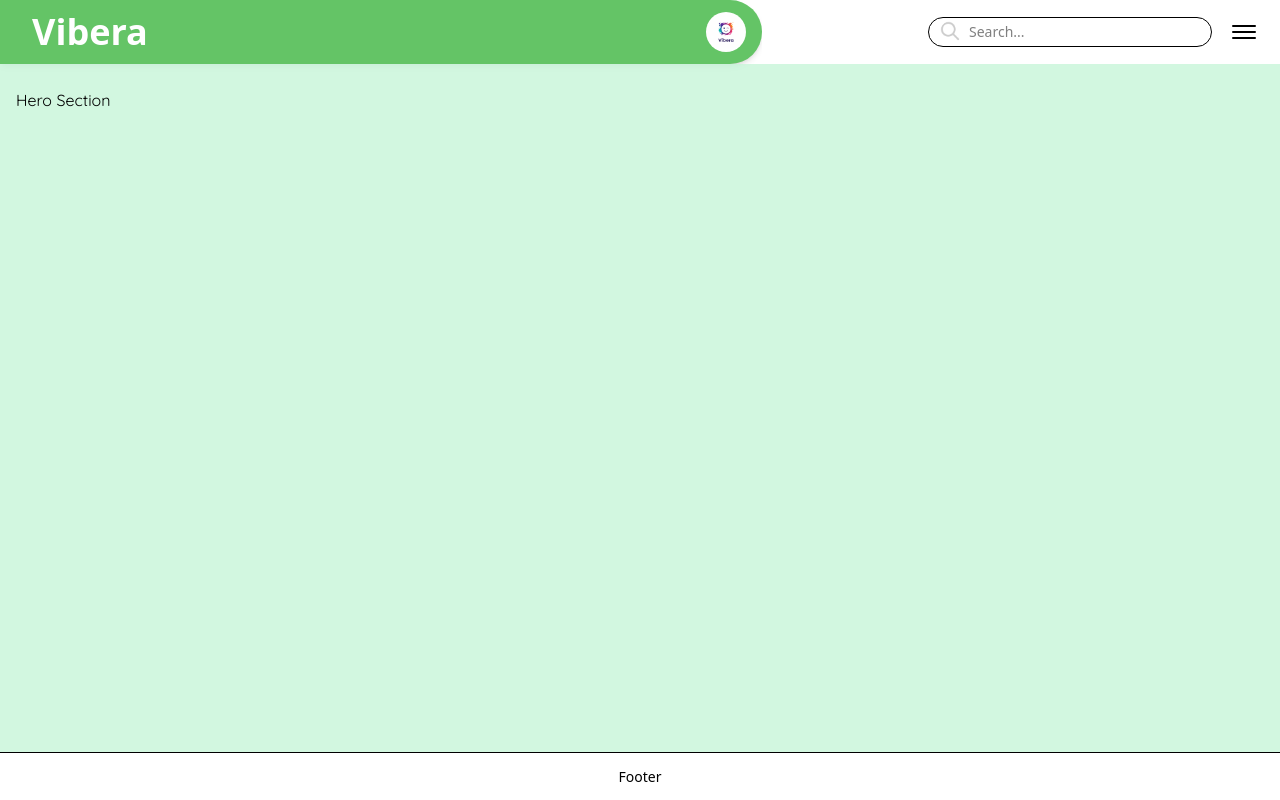
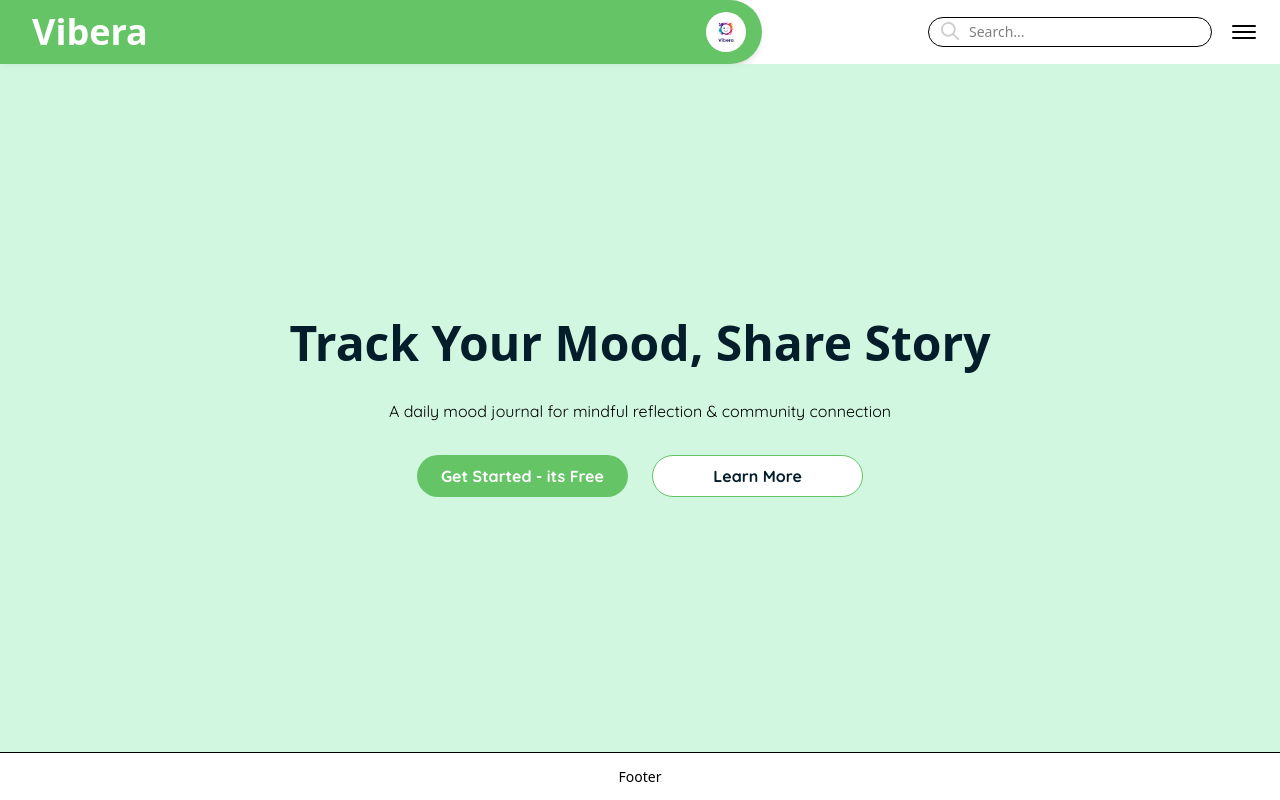
Before and after one commit to TahirAlauddin/Vibera, a Next.js app in the folder frontend/: page / in a window 1280 px wide. Built offline with nearby package versions, Linux system fonts and the light colour scheme.

Commit message:
feat: add hero section

```diff
--- a/frontend/src/app/(vibera)/page.tsx
+++ b/frontend/src/app/(vibera)/page.tsx
@@ -1,7 +1,22 @@
 export default function Home() {
   return (
     <div className="px-4 h-[80vh] font-primary">
-      <h1>Hero Section</h1>
+      <div className="flex justify-center flex-col items-center h-full">
+        <h1 className="text-center font-secondary p-4 font-bold text-5xl color-accent ">
+          Track Your Mood, Share Story
+        </h1>
+        <p className="p-4 text-center">
+          A daily mood journal for mindful reflection & community connection
+        </p>
+        <div className="grid grid-cols-2 gap-6 p-4">
+          <button className=" bg-primary text-white font-bold px-6 py-2 rounded-full hover:bg-primary/80 ">
+            Get Started - its Free
+          </button>
+          <button className="bg-white text-accent border border-primary font-bold px-6 py-2 rounded-full hover:bg-white/80">
+            Learn More
+          </button>
+        </div>
+      </div>
     </div>
   );
 }
--- a/frontend/src/app/globals.css
+++ b/frontend/src/app/globals.css
@@ -4,7 +4,7 @@
   /* Colors */
   --color-primary: oklch(0.74 0.16 144);
   --color-background: oklch(0.93 0.06 158 / 80%);
-  --color-accent: oklch(0.65 0.2 30);
+  --color-accent: oklch(0.22 0.04 235);
 
   /* Font Aliases */
   --font-secondary: cursive, ui-sans-serif, system-ui; /* headings */
@@ -28,4 +28,7 @@
   .color-primary {
     background-color: var(--color-primary);
   }
+  .color-accent {
+    color: var(--color-accent);
+  }
 }
```
